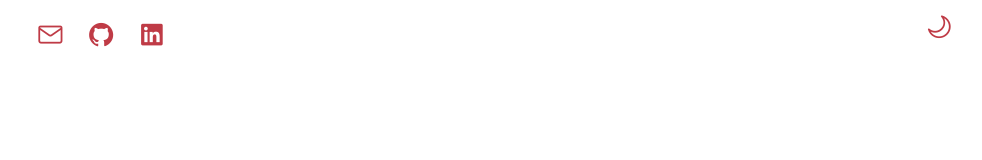
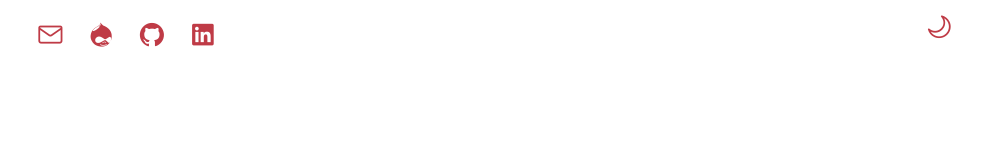
Before and after one commit to kalevitan/kylelevitan, a Next.js app: page / in a window 1280 px wide. Shown: the top 160 px of the page, without its empty margins (145-1127 px from the left). Built offline with nearby package versions, Linux system fonts and the light colour scheme.

Commit message:
Add drupal.org account

```diff
--- a/app/components/menu.tsx
+++ b/app/components/menu.tsx
@@ -16,6 +16,11 @@ const Menu: React.FC = () => {
           </a>
         </li>
         <li>
+          <a href="https://www.drupal.org/u/k_a_l" rel="noreferrer" target="_blank" title="Visit my Drupal.org">
+            <i className="lni lni-drupal" aria-hidden="true"></i><div className="sr-only">drupal</div>
+          </a>
+        </li>
+        <li>
           <a href="https://github.com/kalevitan" rel="noreferrer" target="_blank" title="Visit my Github">
             <i className="lni lni-github" aria-hidden="true"></i><div className="sr-only">github</div>
           </a>
```
